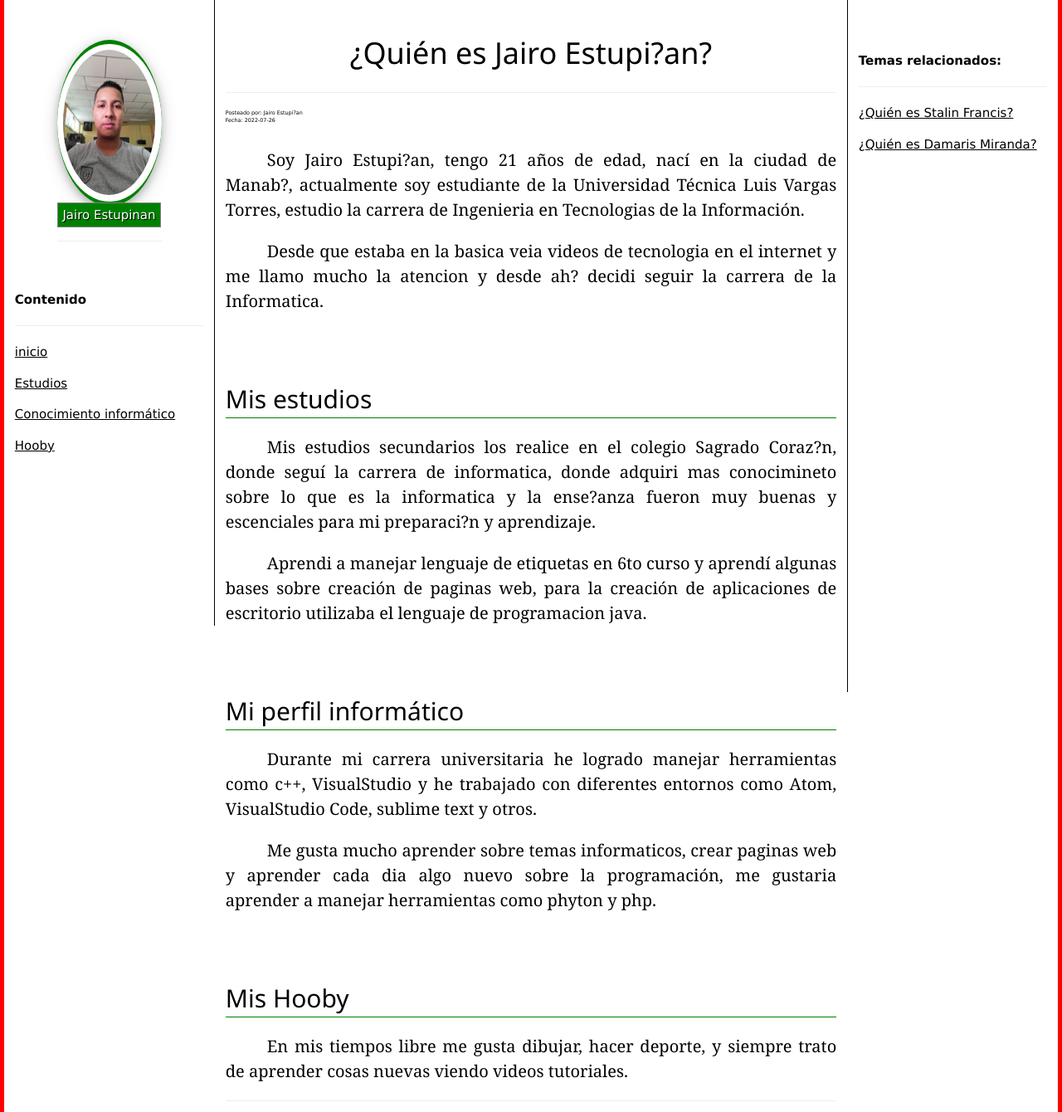
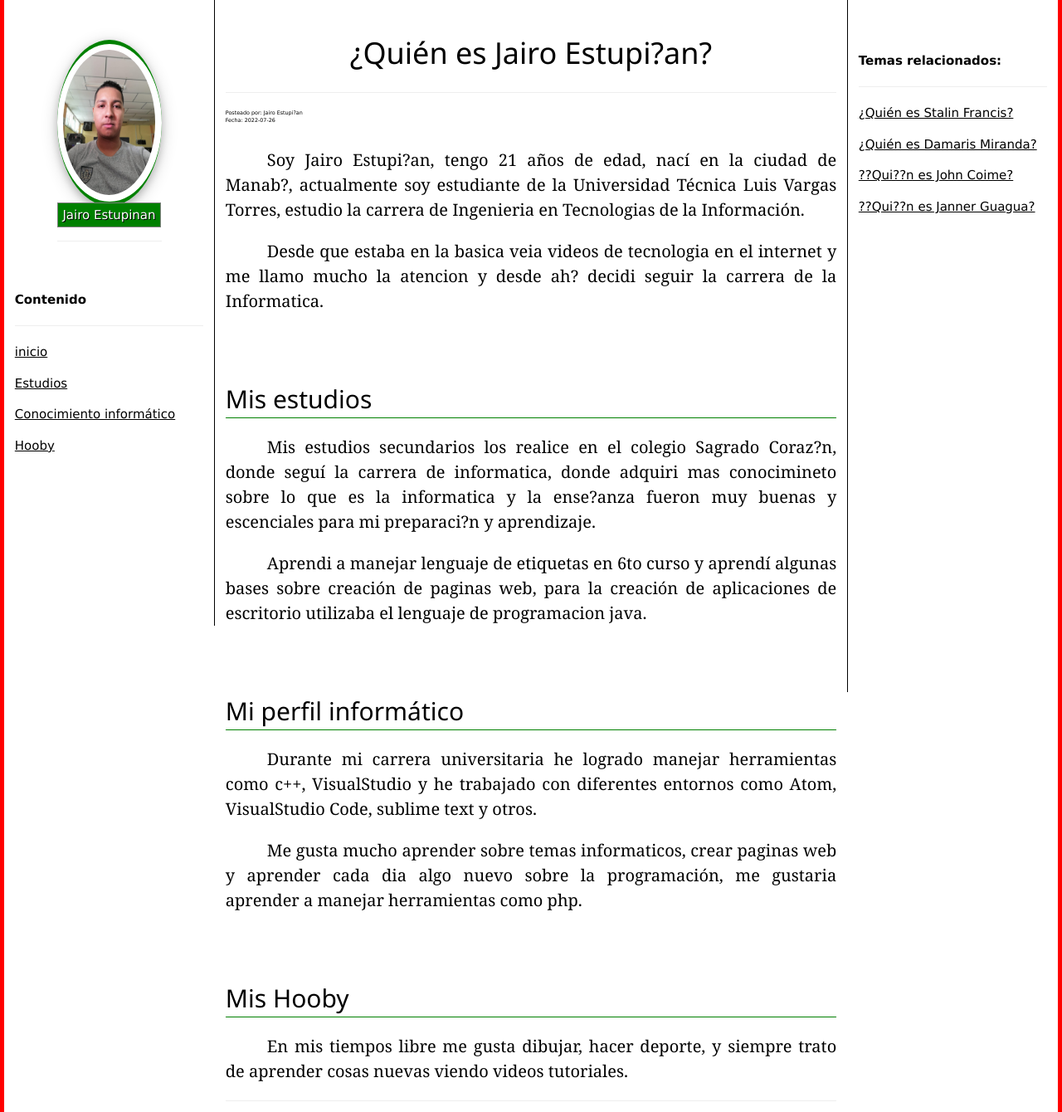
Before and after one commit to educaysoft/educaysoft, a PHP site: page /eys-estupinan.php in a window 1280 px wide. Shown: the part 51-1391 px from the top of the page at 83% size. Run offline with PHP 8.4, Linux system fonts and the light colour scheme.

Commit message:
actulizacion

```diff
--- a/eys-estupinan.php
+++ b/eys-estupinan.php
@@ -42,7 +42,7 @@ include("marco-right.php");
 
 
                    <p  class="eys-parrafo">Durante mi carrera universitaria he logrado manejar herramientas como c++, VisualStudio y he trabajado con diferentes entornos como Atom, VisualStudio Code, sublime text y otros.</p>
-                   <p  class="eys-parrafo">Me gusta mucho aprender sobre temas informaticos, crear paginas web y aprender cada dia algo nuevo sobre la programación, me gustaria aprender a manejar herramientas como phyton y php.</p>
+                   <p  class="eys-parrafo">Me gusta mucho aprender sobre temas informaticos, crear paginas web y aprender cada dia algo nuevo sobre la programación, me gustaria aprender a manejar herramientas como php.</p>
    <div id="blog-seccion4"  style="height: 50px;"></div>
 
     <h2 style="border-bottom: 1px solid green;"> Mis Hooby</h2>
@@ -85,7 +85,7 @@ document.getElementById("foto").src="./images/jairo.jpg";
 
 document.getElementById("elnombre").innerHTML="Jairo Estupinan";
 
- document.getElementById("blog-relacionados").innerHTML="<p><b>Temas relacionados:</b></p><hr> <p><a href='eys-stalin.php'>¿Quién es Stalin Francis?</a></p><p><a href='eys-damaris.php'>¿Quién es Damaris Miranda?</a></p> ";
+ document.getElementById("blog-relacionados").innerHTML="<p><b>Temas relacionados:</b></p><hr> <p><a href='eys-stalin.php'>¿Quién es Stalin Francis?</a></p><p><a href='eys-damaris.php'>¿Quién es Damaris Miranda?</a></p><p><a href='eys-Coime.php'>??Qui??n es John Coime?</a></p><p><a href='eys-Janner.php'>??Qui??n es Janner Guagua?</a></p>  ";
  </script>
 <?php
 include("foot.php")
```
